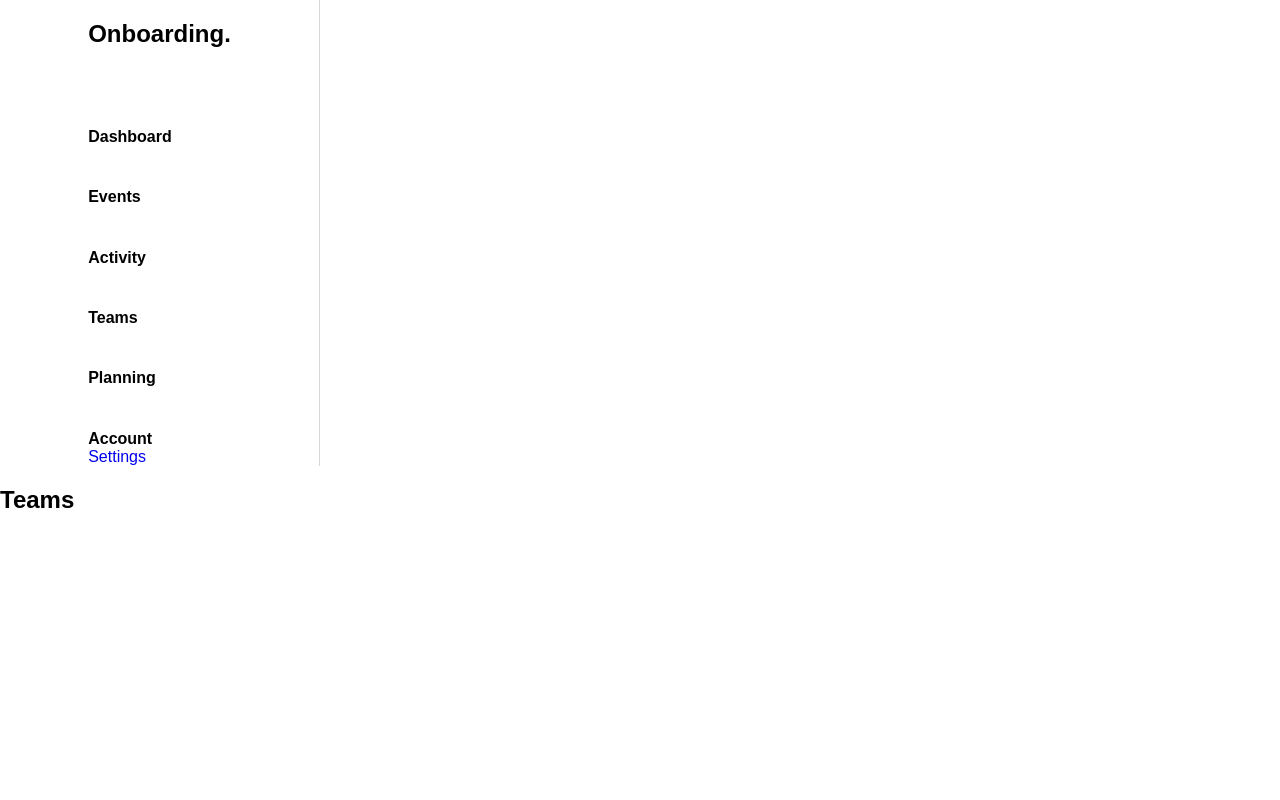
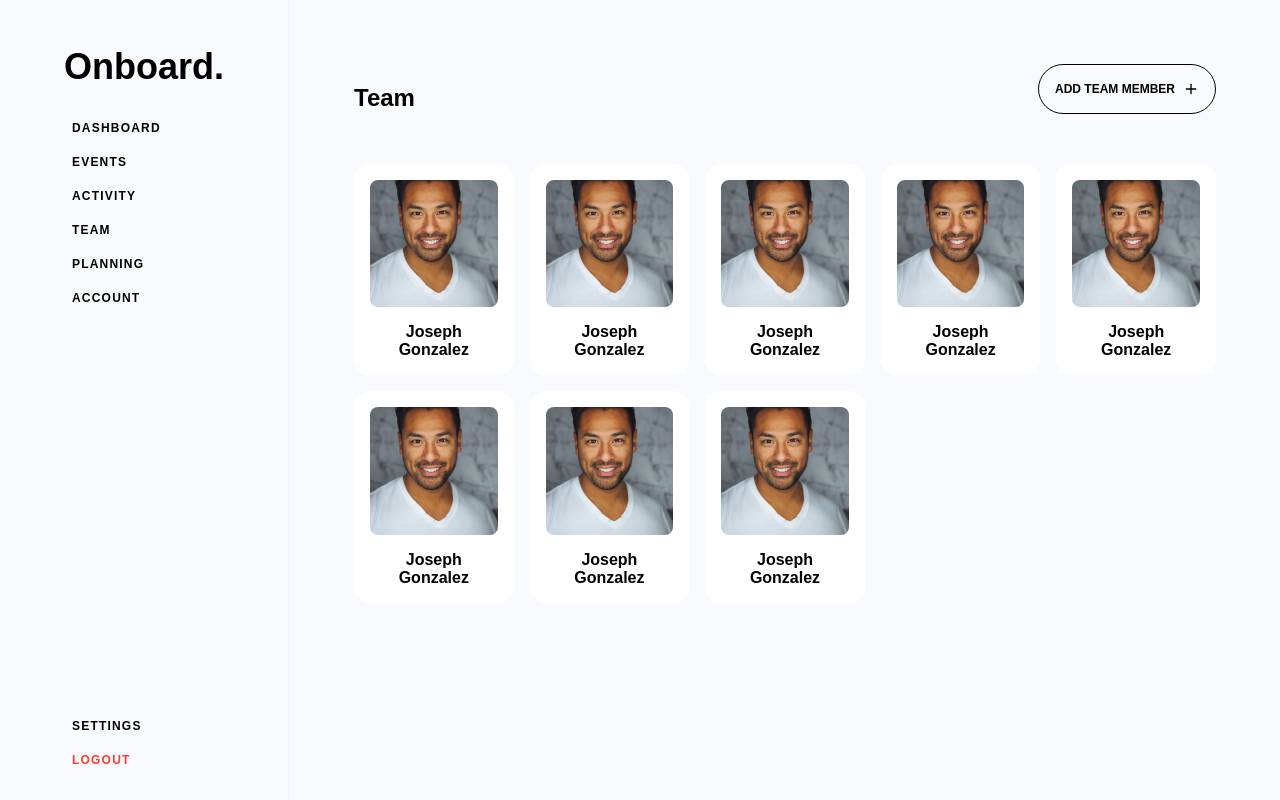
Before and after one commit to wdcvalentin/onboard, a Next.js app: page /dashboard/teams in a window 1280 px wide. Built offline with nearby package versions, Linux system fonts and the light colour scheme.

Commit message:
Style fix

```diff
--- a/assets/css/global.scss
+++ b/assets/css/global.scss
@@ -1,6 +1,3 @@
-// Layouts
-@import "layout/sidebar";
-// Page
 @import "page/dashboard";
 @import "page/login";
 @import "page/main";
@@ -13,9 +10,11 @@
     --headingFont: "Neuzeit Grotesk Bold", sans-serif;
     --codeFont: "Fira Code", monospace;
 
-    --primaryColor: #f2f2f2;
+    --primaryColor: #fff;
+    --primaryLightColor: #F2F4F7;
     --secondaryColor: #8f9ba8;
     --backgroundColor: #000;
+    --dashboardBackgroundColor: #f9fafe;
     --commandColor: rgba(255, 255, 255, 0.05);
     --hoverColor: #212024;
 
@@ -23,7 +22,7 @@
     --yellow: #ffff80;
     --pink: #ff80bf;
     --purple: #9580ff;
-    --red: #ff9580;
+    --red: #FF3B30FF;
     --orange: #ffca80;
     --green: #8aff80;
     --cyan: #80ffea;
--- a/assets/css/layout/_sidebar.scss
+++ /dev/null
@@ -1,14 +0,0 @@
-.sidebar {
-  border-right: 1px solid rgb(216, 216, 216);
-}
-
-.sidebar-links {
-  margin-top: 10vh;
-  height: 40vh;
-}
-
-.sidebar-links a {
-  text-decoration: none;
-  color: black;
-  font-weight: bolder;
-}
--- a/assets/css/page/_dashboard.scss
+++ b/assets/css/page/_dashboard.scss
@@ -6,4 +6,140 @@
 .title_menu {
     font-family: Helvetica, Arial, sans-serif;
     font-weight: 400;
+}
+
+/* Dashboard
+   ========================================================================== */
+.team--section {
+  width: 100%;
+  height: 100vh;
+  display: flex;
+  flex-direction: row;
+  background-color: var(--dashboardBackgroundColor);
+}
+
+
+
+/* Sidebar
+   ========================================================================== */
+.sidebar--section {
+  padding: 16px 64px;
+  border-right: 2px solid var(--primaryLightColor);
+}
+.sidebar--container {
+  display: flex;
+  flex-direction: column;
+  justify-content: space-between;
+  align-items: flex-start;
+  height: 100%;
+
+  li {
+    margin: 16px 0;
   }
+}
+.sidebar--heading {
+  h2 {
+    font-size: 36px;
+    font-weight: bold;
+    color: var(--backgroundColor);
+  }
+}
+.sidebar--item {
+  font-size: 12px;
+  font-weight: 600;
+  letter-spacing: 1.2px;
+  color: var(--backgroundColor);
+  cursor: pointer;
+  text-decoration: none;
+  text-transform: uppercase;
+  padding: 8px;
+  transition: var(--duration) ease-in-out;
+  border-radius: 4px;
+
+  &:hover {
+    background-color: var(--primaryLightColor);
+  }
+}
+.item--destructive {
+  color: var(--red)
+}
+
+
+
+/* Team
+   ========================================================================== */
+.team--section {
+  width: 100%;
+  height: 100vh;
+  display: flex;
+  flex-direction: row;
+  background-color: var(--dashboardBackgroundColor);
+}
+.team--container {
+  width: 100%;
+  padding: 64px;
+}
+.team--wrapper {
+  display: grid;
+  column-gap: 16px;
+  row-gap: 16px;
+  grid-template-columns: 1fr 1fr 1fr 1fr 1fr;
+}
+.team--card {
+  background-color: var(--primaryColor);
+  padding: 16px;
+  border-radius: 16px;
+  transition: var(--duration) ease-in-out;
+  text-align: center;
+  &:hover {
+    transform: scale(1.05);
+    box-shadow: 0 10px 40px -3px rgba(0, 0, 0, .05);
+  }
+}
+.team--info {
+  p {
+    font-size: 16px;
+    font-weight: bold;
+    margin: 16px 0 0 0;
+  }
+}
+.team--image {
+  img {
+    object-fit: cover;
+    object-position: center;
+    border-radius: 8px;
+  }
+}
+.team--heading {
+  display: flex;
+  flex-direction: row;
+  justify-content: space-between;
+  margin-bottom: 32px;
+
+  button {
+    display: flex;
+    flex-direction: row;
+    align-items: center;
+    height: 100%;
+    font-size: 12px;
+    font-weight: bold;
+    border-radius: 32px;
+    padding: 16px;
+    text-transform: uppercase;
+    transition: var(--duration) ease-in-out;
+    border: 1px solid var(--backgroundColor);
+    color: var(--backgroundColor);
+    background-color: inherit;
+
+    &:hover {
+      background-color: var(--backgroundColor);
+      color: var(--primaryColor);
+    }
+
+    svg {
+      width: 16px;
+      height: 16px;
+      margin-left: 8px;
+    }
+  }
+}
--- a/components/layout/sidebar.js
+++ b/components/layout/sidebar.js
@@ -1,30 +1,61 @@
-import { Grid } from "@mui/material";
 import Link from "next/link";
 
 export default function SideBar() {
-    return (
-        <Grid className="sidebar" container xs={3} direction='column' alignItems="center" >
-            <Grid>
-                <h2>Onboarding.</h2>
-                <Grid
-                    className='sidebar-links'
-                    container
-                    xs={12}
-                    direction="column"
-                    justifyContent="space-between">
-                    <Link href="/dashboard">
-                        Dashboard
-                    </Link>
-                    <Link href="/dashboard/events">Events</Link>
-                    <Link href="/dashboard/activity">Activity</Link>
-                    <Link href="/dashboard/teams">Teams</Link>
-                    <Link href="/dashboard/planning">Planning</Link>
-                    <Link href="/dashboard/account">Account</Link>
-                </Grid>
-                <Grid>
-                    <Link href="/dashboard/settings">Settings</Link>
-                </Grid>
-            </Grid>
-        </Grid>
-    )
+  return (
+    <div className={"sidebar--section"}>
+      <div className={"sidebar--container"}>
+        <div className={"sidebar--navigation"}>
+          <div className={"sidebar--heading"}>
+            <h2>Onboard.</h2>
+          </div>
+          <ul>
+            <li>
+              <Link href="/dashboard">
+                <a className={"sidebar--item"}>Dashboard</a>
+              </Link>
+            </li>
+            <li>
+              <Link href="/dashboard/events">
+                <a className={"sidebar--item"}>Events</a>
+              </Link>
+            </li>
+            <li>
+              <Link href="/dashboard/activity">
+                <a className={"sidebar--item"}>Activity</a>
+              </Link>
+            </li>
+            <li>
+              <Link href="/dashboard/teams">
+                <a className={"sidebar--item"}>Team</a>
+              </Link>
+            </li>
+            <li>
+              <Link href="/dashboard/planning">
+                <a className={"sidebar--item"}>Planning</a>
+              </Link>
+            </li>
+            <li>
+              <Link href="/dashboard/account">
+                <a className={"sidebar--item"}>Account</a>
+              </Link>
+            </li>
+          </ul>
+        </div>
+        <div className={"sidebar--navigation-secondary"}>
+          <ul>
+            <li>
+              <Link href="/dashboard/settings">
+                <a className={"sidebar--item"}>Settings</a>
+              </Link>
+            </li>
+            <li>
+              <Link href="/dashboard/logout">
+                <a className={"sidebar--item item--destructive"}>Logout</a>
+              </Link>
+            </li>
+          </ul>
+        </div>
+      </div>
+    </div>
+  )
 }
--- a/pages/_app.js
+++ b/pages/_app.js
@@ -1,9 +1,4 @@
 import "../assets/css/global.scss";
-//layout
-import "../assets/css/layout/_sidebar.scss";
-//modules
-import "/assets/css/page/_login.scss";
-import "/assets/css/page/_dashboard.scss";
 
 export default function MyApp({ Component, pageProps }) {
     if (typeof window !== 'undefined') {
--- a/pages/dashboard/teams.js
+++ b/pages/dashboard/teams.js
@@ -1,15 +1,132 @@
 import SideBar from '../../components/layout/sidebar'
+import Image from 'next/image'
+import { FiPlus } from 'react-icons/fi'
 
 export default function Teams() {
     return (
         <div className={"team--section"}>
             <SideBar/>
-            <div className='team--container'>
-                    <h2>Teams</h2>
-
-
-
-
+            <div className={'team--container'}>
+              <div className={"team--heading"}>
+                <h2>Team</h2>
+                <button className={"team--cta"}>
+                  Add team member <FiPlus />
+                </button>
+              </div>
+              <div className={"team--wrapper"}>
+                <div className={"team--card"}>
+                  <div className={"team--image"}>
+                    <Image
+                      src="/static/images/joseph-gonzalez-iFgRcqHznqg-unsplash.jpg"
+                      alt="joseph-gonzalez"
+                      width={"100%"}
+                      height={"100%"}
+                      layout={"responsive"}
+                      />
+                  </div>
+                  <div className={"team--info"}>
+                  <p>Joseph Gonzalez</p>
+                  </div>
+                </div>
+                <div className={"team--card"}>
+                  <div className={"team--image"}>
+                    <Image
+                      src="/static/images/joseph-gonzalez-iFgRcqHznqg-unsplash.jpg"
+                      alt="joseph-gonzalez"
+                      width={"100%"}
+                      height={"100%"}
+                      layout={"responsive"}
+                    />
+                  </div>
+                  <div className={"team--info"}>
+                    <p>Joseph Gonzalez</p>
+                  </div>
+                </div>
+                <div className={"team--card"}>
+                  <div className={"team--image"}>
+                    <Image
+                      src="/static/images/joseph-gonzalez-iFgRcqHznqg-unsplash.jpg"
+                      alt="joseph-gonzalez"
+                      width={"100%"}
+                      height={"100%"}
+                      layout={"responsive"}
+                    />
+                  </div>
+                  <div className={"team--info"}>
+                    <p>Joseph Gonzalez</p>
+                  </div>
+                </div>
+                <div className={"team--card"}>
+                  <div className={"team--image"}>
+                    <Image
+                      src="/static/images/joseph-gonzalez-iFgRcqHznqg-unsplash.jpg"
+                      alt="joseph-gonzalez"
+                      width={"100%"}
+                      height={"100%"}
+                      layout={"responsive"}
+                    />
+                  </div>
+                  <div className={"team--info"}>
+                    <p>Joseph Gonzalez</p>
+                  </div>
+                </div>
+                <div className={"team--card"}>
+                  <div className={"team--image"}>
+                    <Image
+                      src="/static/images/joseph-gonzalez-iFgRcqHznqg-unsplash.jpg"
+                      alt="joseph-gonzalez"
+                      width={"100%"}
+                      height={"100%"}
+                      layout={"responsive"}
+                    />
+                  </div>
+                  <div className={"team--info"}>
+                    <p>Joseph Gonzalez</p>
+                  </div>
+                </div>
+                <div className={"team--card"}>
+                  <div className={"team--image"}>
+                    <Image
+                      src="/static/images/joseph-gonzalez-iFgRcqHznqg-unsplash.jpg"
+                      alt="joseph-gonzalez"
+                      width={"100%"}
+                      height={"100%"}
+                      layout={"responsive"}
+                    />
+                  </div>
+                  <div className={"team--info"}>
+                    <p>Joseph Gonzalez</p>
+                  </div>
+                </div>
+                <div className={"team--card"}>
+                  <div className={"team--image"}>
+                    <Image
+                      src="/static/images/joseph-gonzalez-iFgRcqHznqg-unsplash.jpg"
+                      alt="joseph-gonzalez"
+                      width={"100%"}
+                      height={"100%"}
+                      layout={"responsive"}
+                    />
+                  </div>
+                  <div className={"team--info"}>
+                    <p>Joseph Gonzalez</p>
+                  </div>
+                </div>
+                <div className={"team--card"}>
+                  <div className={"team--image"}>
+                    <Image
+                      src="/static/images/joseph-gonzalez-iFgRcqHznqg-unsplash.jpg"
+                      alt="joseph-gonzalez"
+                      width={"100%"}
+                      height={"100%"}
+                      layout={"responsive"}
+                    />
+                  </div>
+                  <div className={"team--info"}>
+                    <p>Joseph Gonzalez</p>
+                  </div>
+                </div>
+              </div>
             </div>
         </div>
     )
--- a/pages/index.js
+++ b/pages/index.js
@@ -1,7 +1,6 @@
 import Head from 'next/head'
 import Link from 'next/link'
 import Navbar from '../components/Navbar'
-import Footer from '../components/Footer'
 import Testimonials from '../components/Testimonials'
 import Faq from '../components/Faq'
 
@@ -41,7 +40,6 @@ function Home(props) {
       <Testimonials />
         <Faq />
       </main>
-      <Footer />
     </div>
   )
 }
```
Also changed, not shown: pages/dashboard.js (+11 -10 lines).
